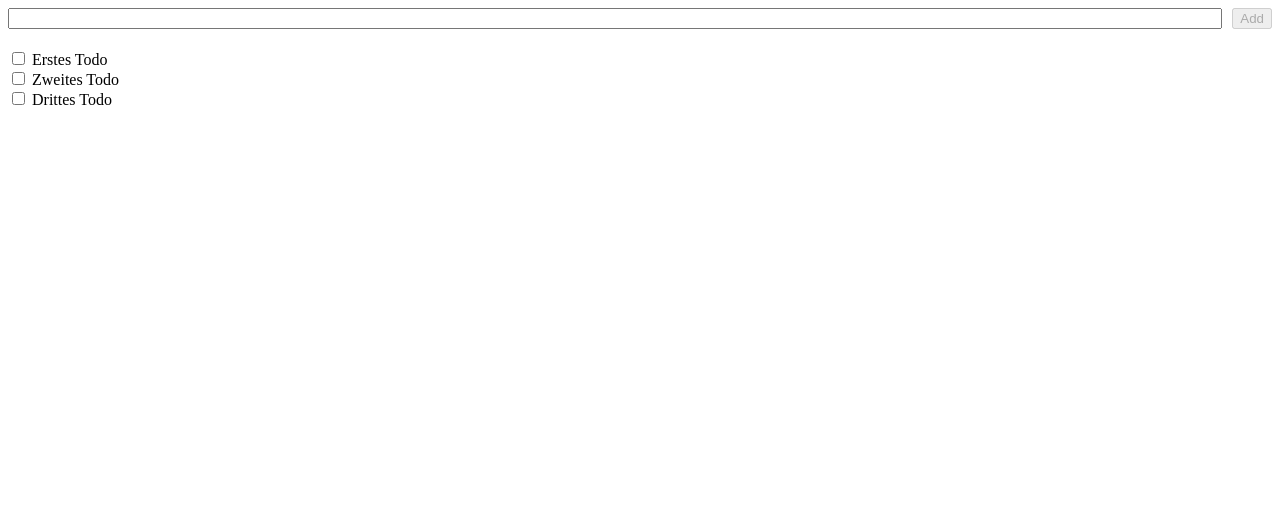
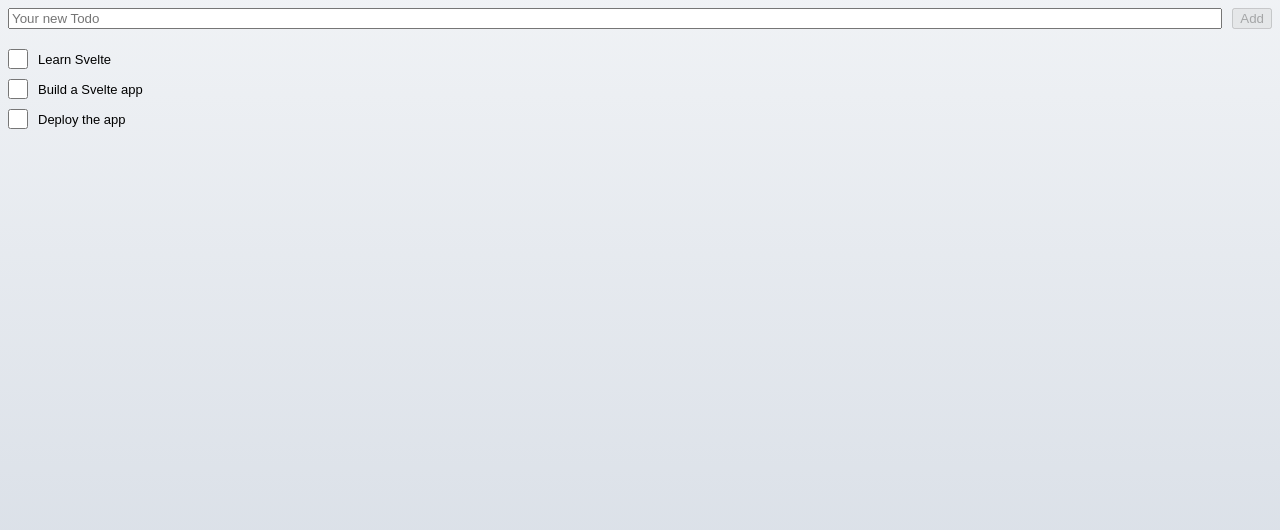
Before and after one commit to bohnacker/2525-ig3-programmiersprachen-todolist, a SvelteKit app: page / in a window 1280 px wide. Shown: the top 530 px of the page. Built offline with nearby package versions, Linux system fonts and the light colour scheme.

Commit message:
some improvements

```diff
--- a/src/app.html
+++ b/src/app.html
@@ -3,6 +3,7 @@
 	<head>
 		<meta charset="utf-8" />
 		<link rel="icon" href="%sveltekit.assets%/favicon.png" />
+		<link rel="stylesheet" href="%sveltekit.assets%/global.css" />
 		<meta name="viewport" content="width=device-width, initial-scale=1" />
 		%sveltekit.head%
 	</head>
--- a/src/routes/+page.svelte
+++ b/src/routes/+page.svelte
@@ -1,13 +1,32 @@
 <script>
-	let todoList = $state(['Erstes Todo', 'Zweites Todo', 'Drittes Todo']);
+	let todoList = $state([
+		{
+			title: 'Learn Svelte',
+			completed: false
+		},
+		{
+			title: 'Build a Svelte app',
+			completed: false
+		},
+		{
+			title: 'Deploy the app',
+			completed: false
+		}
+	]);
 
+	let inputField;
 	let inputValue = $state('');
 
 	function addItem() {
 		if (inputValue != '') {
-			todoList.push(inputValue);
+			todoList.push({
+				title: inputValue,
+				completed: false
+			});
 			inputValue = '';
 		}
+		// Focus input field
+		inputField.focus();
 	}
 
 	function keyPressed(event) {
@@ -18,15 +37,22 @@
 </script>
 
 <div class="header">
-	<input onkeypress={keyPressed} id="todo-input" type="text" bind:value={inputValue} />
-	<button onclick={addItem} id="add-button" disabled={inputValue === ""}>Add</button>
+	<input
+		bind:this={inputField}
+		onkeypress={keyPressed}
+		id="todo-input"
+		type="text"
+		bind:value={inputValue}
+		placeholder="Your new Todo"
+	/>
+	<button onclick={addItem} id="add-button" disabled={inputValue === ''}>Add</button>
 </div>
 
 <div class="todo-list">
 	{#each todoList as todo, i}
 		<div class="todo-item">
 			<input type="checkbox" id="item{i}" />
-			<label for="item{i}">{todo}</label>
+			<label for="item{i}">{todo.title}</label>
 		</div>
 	{/each}
 </div>
@@ -41,4 +67,25 @@
 		width: 100%;
 		margin-right: 10px;
 	}
+
+	.todo-list {
+		display: flex;
+		flex-direction: column;
+	}
+	.todo-item {
+		display: flex;
+		align-items: center;
+		margin-bottom: 10px;
+	}
+	input[type='checkbox'] {
+		margin: 0 10px 0 0;
+		width: 1.5em;
+		height: 1.5em;
+		background: white;
+		border-radius: 2px;
+		border: 1px solid #555;
+	}
+	/* input[type='checkbox']:checked {
+		background: #abd;
+	} */
 </style>
--- /dev/null
+++ b/static/global.css
@@ -0,0 +1,13 @@
+body {
+    height: 100vh;
+    /* add background gradient */
+    background: linear-gradient(180deg, rgba(178,190,206,0.2) 0%, rgba(178,190,206,0.6) 100%);
+
+    font-family: Arial, sans-serif;
+    font-size: 13px;
+}
+
+/* input[type="checkbox"] {
+    margin: 0;
+    font-size: 2.5em;
+} */
```
